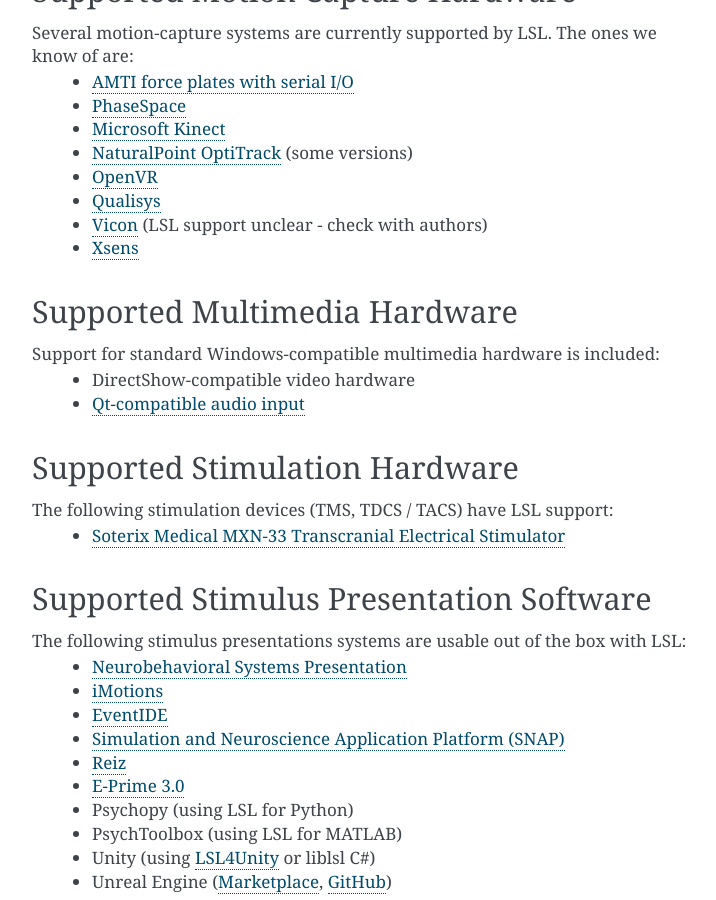
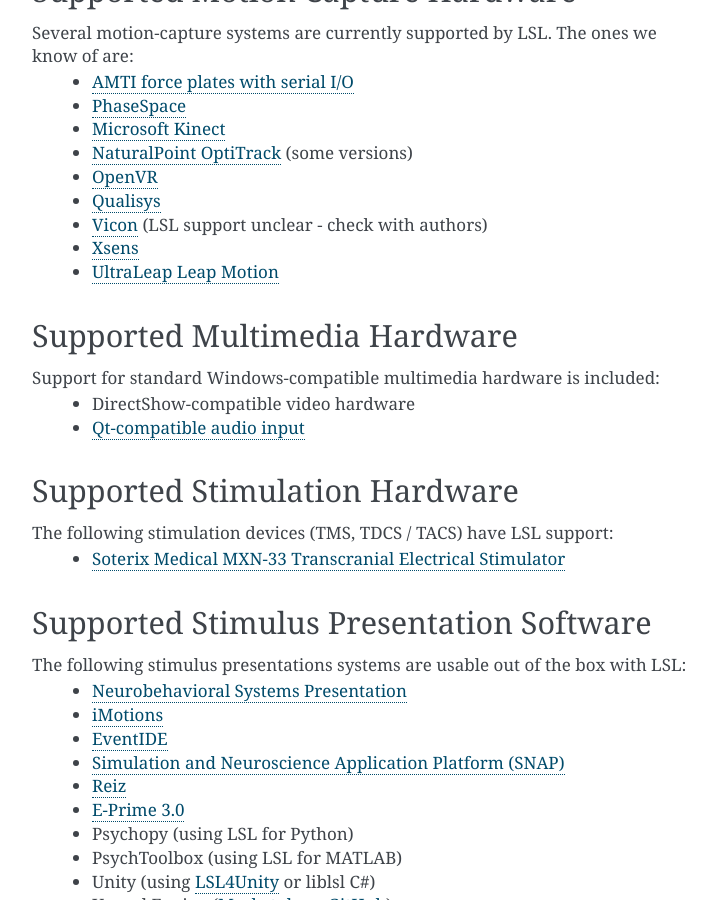
Before and after one commit to sccn/labstreaminglayer, a Sphinx documentation site: the page built from docs/info/supported_devices.rst, in a window 1280 px wide and 900 px high, scrolled down 3277 px. Shown: the whole window, without its empty margins (388-1104 px from the left). Built offline with Sphinx 7.4.7, drawn with Linux system fonts in a browser that asks for light colours.

Commit message:
Add Leap Motion to supported_devices.rst

```diff
--- a/docs/info/supported_devices.rst
+++ b/docs/info/supported_devices.rst
@@ -125,6 +125,7 @@
   * `Qualisys <https://github.com/qualisys/qualisys_lsl_app>`__
   * `Vicon <https://gitlab.com/vicon-pupil-data-parser/vajkonstrim>`__ (LSL support unclear - check with authors)
   * `Xsens <https://github.com/Torres-SMIL/xsens_labstreaminglayer_link>`__
+  * `UltraLeap Leap Motion <https://github.com/labstreaminglayer/LSL-LeapMotion>`__
 
 Supported Multimedia Hardware
 *****************************
```
